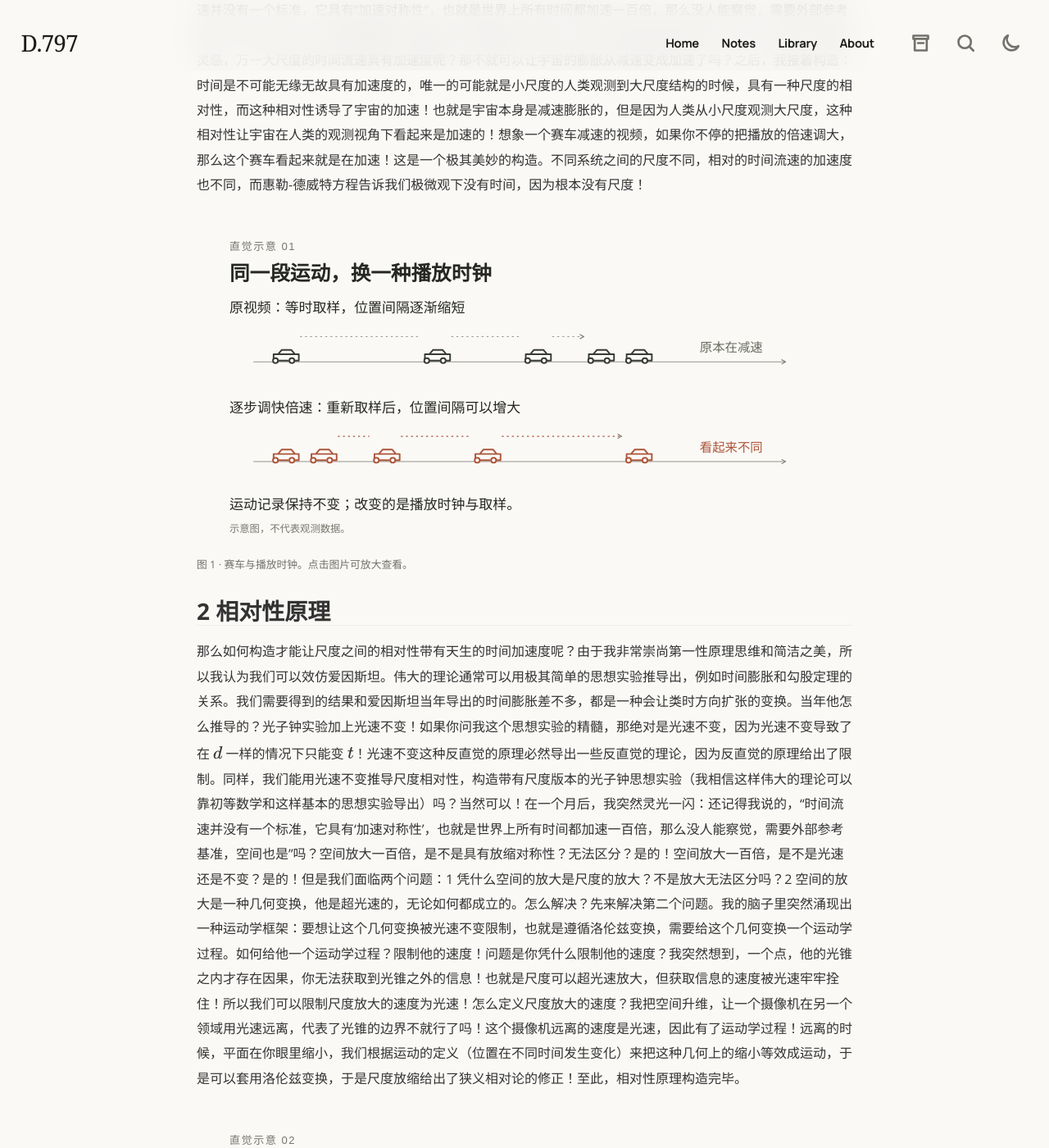
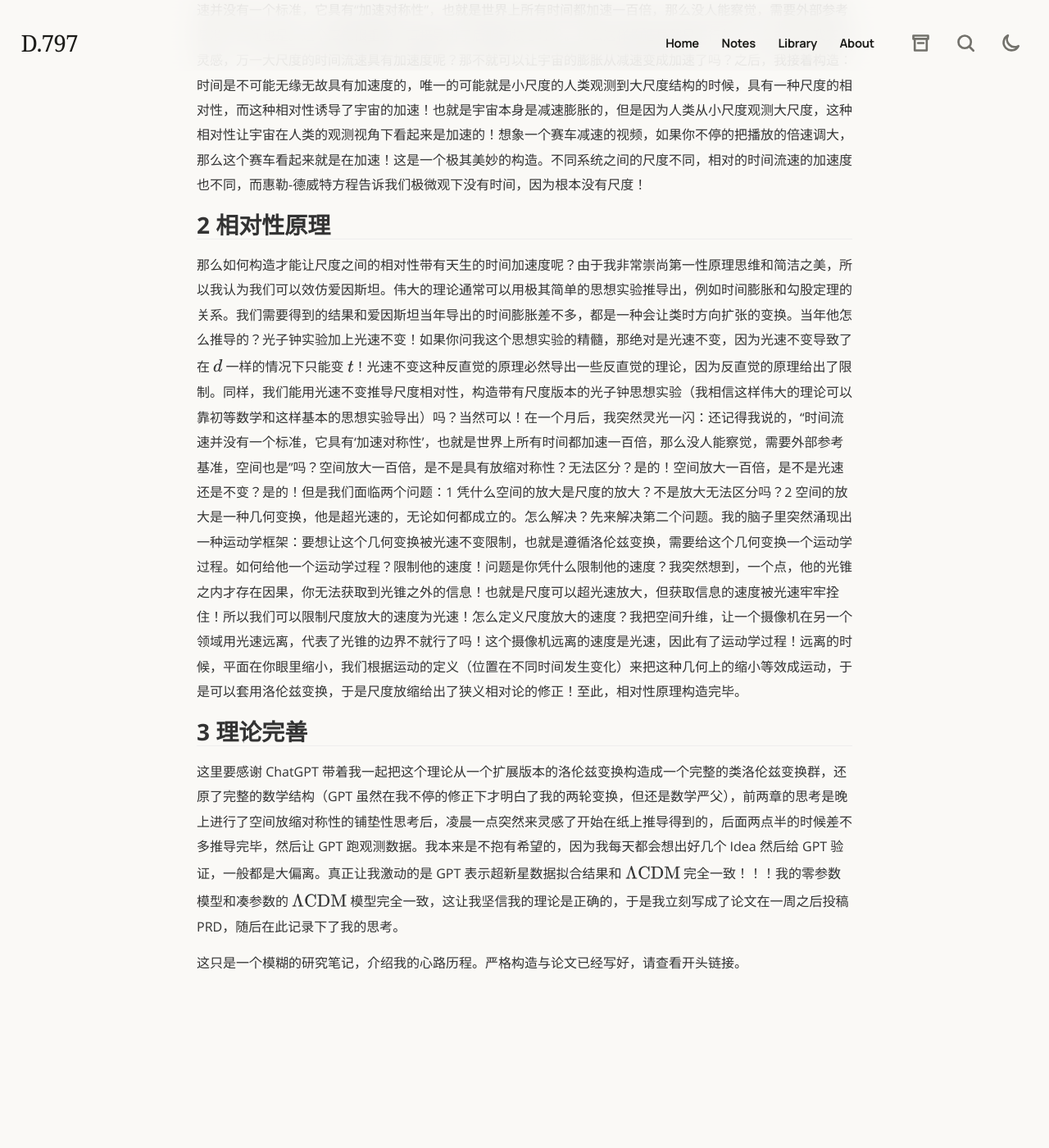
Before and after one commit to Andante-Assai/Andante-Assai.github.io, a Jekyll site: the page built from Notes/scale-relativity.md, in a window 1280 px wide and 1400 px high, scrolled down 866 px. Shown: the whole window at 82% size. Built offline with Jekyll 4.4.1, drawn with Linux system fonts in a browser that asks for light colours; some web fonts are replaced; after the commit the page ends 2218 px from its top, so only the background shows below that; some of the changed text lies outside the part shown.

Commit message:
Remove illustrations from scale relativity note

```diff
--- a/Notes/scale-relativity.md
+++ b/Notes/scale-relativity.md
@@ -25,19 +25,11 @@ $$
 
 即从量子引力的全局视角来看，宇宙的整体状态是静态的、不包含显式的时间变量。我们还知道大尺度宇宙下的膨胀正在加速，和 EdS，也就是广义相对论中爱因斯坦场方程的一个宇宙学标准数学解，存在冲突。（我不相信暗能量和暗物质的存在，这和上世纪的被相对论推翻的以太假说很像。）于是我开始进行最初的构造：越小，时间流速越慢。越大，时间流速越快？但是很明显这不管用，因为整体时间流速变快，宇宙仍然在减速膨胀。另外，时间流速并没有一个标准，它具有“加速对称性”，也就是世界上所有时间都加速一百倍，那么没人能察觉，需要外部参考基准，空间也是。这个直觉很重要，直接导出了后期的核心理论。那么这样构造显然是不行的，怎么办呢？我突发灵感，万一大尺度的时间流速具有加速度呢？那不就可以让宇宙的膨胀从减速变成加速了吗？之后，我接着构造：时间是不可能无缘无故具有加速度的，唯一的可能就是小尺度的人类观测到大尺度结构的时候，具有一种尺度的相对性，而这种相对性诱导了宇宙的加速！也就是宇宙本身是减速膨胀的，但是因为人类从小尺度观测大尺度，这种相对性让宇宙在人类的观测视角下看起来是加速的！想象一个赛车减速的视频，如果你不停的把播放的倍速调大，那么这个赛车看起来就是在加速！这是一个极其美妙的构造。不同系统之间的尺度不同，相对的时间流速的加速度也不同，而惠勒-德威特方程告诉我们极微观下没有时间，因为根本没有尺度！
 
-<figure class="note-figure">
-  <a href="/Notes/assets/scale-relativity/playback-clock.svg" target="_blank" rel="noopener"><img src="/Notes/assets/scale-relativity/playback-clock.svg" alt="同一段赛车运动，在改变播放时钟后看起来具有不同速度变化的直觉示意" loading="lazy" width="1040" height="520"></a>
-  <figcaption>图 1 · 赛车与播放时钟。点击图片可放大查看。</figcaption>
-</figure>
 
 ## 2 相对性原理
 
 那么如何构造才能让尺度之间的相对性带有天生的时间加速度呢？由于我非常崇尚第一性原理思维和简洁之美，所以我认为我们可以效仿爱因斯坦。伟大的理论通常可以用极其简单的思想实验推导出，例如时间膨胀和勾股定理的关系。我们需要得到的结果和爱因斯坦当年导出的时间膨胀差不多，都是一种会让类时方向扩张的变换。当年他怎么推导的？光子钟实验加上光速不变！如果你问我这个思想实验的精髓，那绝对是光速不变，因为光速不变导致了在 $d$ 一样的情况下只能变 $t$！光速不变这种反直觉的原理必然导出一些反直觉的理论，因为反直觉的原理给出了限制。同样，我们能用光速不变推导尺度相对性，构造带有尺度版本的光子钟思想实验（我相信这样伟大的理论可以靠初等数学和这样基本的思想实验导出）吗？当然可以！在一个月后，我突然灵光一闪：还记得我说的，“时间流速并没有一个标准，它具有‘加速对称性’，也就是世界上所有时间都加速一百倍，那么没人能察觉，需要外部参考基准，空间也是”吗？空间放大一百倍，是不是具有放缩对称性？无法区分？是的！空间放大一百倍，是不是光速还是不变？是的！但是我们面临两个问题：1 凭什么空间的放大是尺度的放大？不是放大无法区分吗？2 空间的放大是一种几何变换，他是超光速的，无论如何都成立的。怎么解决？先来解决第二个问题。我的脑子里突然涌现出一种运动学框架：要想让这个几何变换被光速不变限制，也就是遵循洛伦兹变换，需要给这个几何变换一个运动学过程。如何给他一个运动学过程？限制他的速度！问题是你凭什么限制他的速度？我突然想到，一个点，他的光锥之内才存在因果，你无法获取到光锥之外的信息！也就是尺度可以超光速放大，但获取信息的速度被光速牢牢拴住！所以我们可以限制尺度放大的速度为光速！怎么定义尺度放大的速度？我把空间升维，让一个摄像机在另一个领域用光速远离，代表了光锥的边界不就行了吗！这个摄像机远离的速度是光速，因此有了运动学过程！远离的时候，平面在你眼里缩小，我们根据运动的定义（位置在不同时间发生变化）来把这种几何上的缩小等效成运动，于是可以套用洛伦兹变换，于是尺度放缩给出了狭义相对论的修正！至此，相对性原理构造完毕。
 
-<figure class="note-figure">
-  <a href="/Notes/assets/scale-relativity/double-projection.svg" target="_blank" rel="noopener"><img src="/Notes/assets/scale-relativity/double-projection.svg" alt="双重投影：摄像机远离导致平面投影缩小，再将投影尺寸随时间的变化作运动学等效" loading="lazy" width="1040" height="980"></a>
-  <figcaption>图 2 · 双重投影的构造直觉。点击图片可放大查看。</figcaption>
-</figure>
 
 ## 3 理论完善
 
--- a/assets/typora-github.css
+++ b/assets/typora-github.css
@@ -206,29 +206,6 @@
   display: block;
 }
 
-.markdown-body .note-figure {
-  margin: 1.8em 0;
-}
-
-.markdown-body .note-figure a {
-  display: block;
-}
-
-.markdown-body .note-figure img {
-  width: 100%;
-  height: auto;
-  margin: 0;
-}
-
-.markdown-body .note-figure figcaption {
-  margin-top: 0.7em;
-  color: var(--muted);
-  font-family: inherit;
-  font-size: 0.8em;
-  font-weight: 400 !important;
-  line-height: 1.65;
-}
-
 .markdown-body mjx-container,
 .markdown-body mjx-container * {
   box-sizing: content-box;
```
Also changed, not shown: Notes/assets/scale-relativity/double-projection.svg (deleted), Notes/assets/scale-relativity/playback-clock.svg (deleted).
